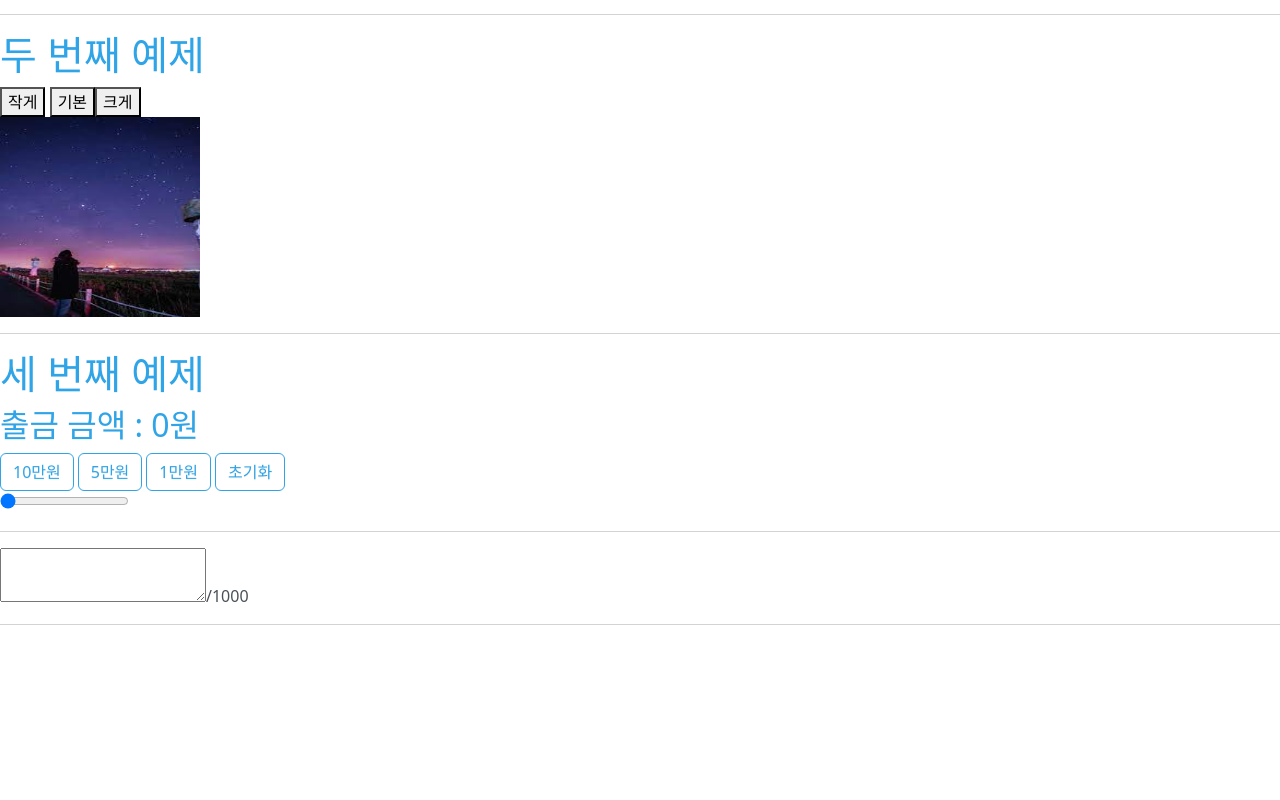
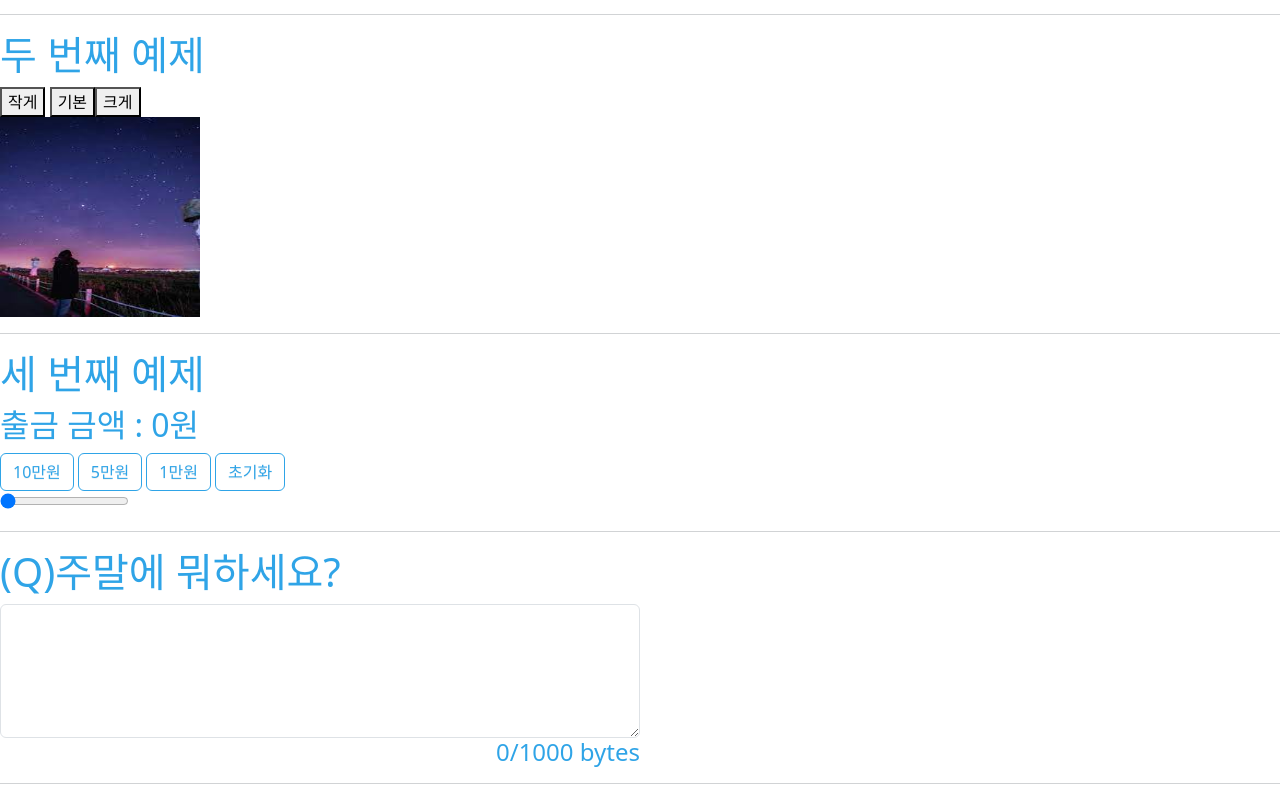
Before and after one commit to MJH098/kh12-react, a React (Create React App) app in the folder demo03/: page / in a window 1280 px wide. Shown: the part 223-1023 px from the top of the page. Before the commit the page ends 864 px from the top, so only its background shows below. Built offline with nearby package versions, Linux system fonts and the light colour scheme.

Commit message:
예제 4

```diff
--- a/demo03/src/components/Exam04.js
+++ b/demo03/src/components/Exam04.js
@@ -1,16 +1,19 @@
 import { useState } from "react";
 
 const Exam04 = ()=>{
-    const [num, setNum] = useState(0);
-    const numLeng = (e) => {
-    }
-    return (
-        <>
-        <textarea></textarea>
-        {numLeng}/1000
-        </>
-      );
-    };
+    const [number, setNumber] = useState(0);
 
 
+    return(
+        <>
+            <h1>(Q)주말에 뭐하세요?</h1>
+            <textarea className="form-control w-50" rows="5" maxLength={1000} onChange={e=>setNumber(parseInt(e.target.textLength))}></textarea>
+            <div className="text-end w-50">
+                <h4>{number}/1000 bytes</h4>
+            </div>
+        </>
+    );
+
+};
+
 export default Exam04;
```
